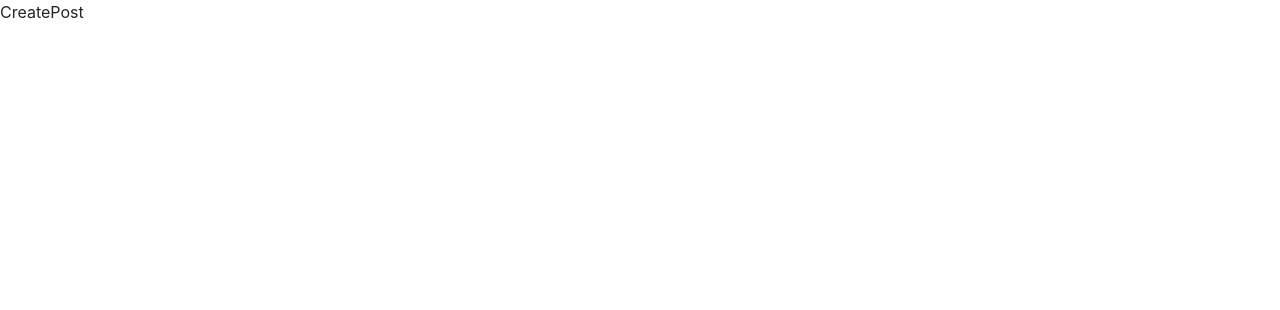
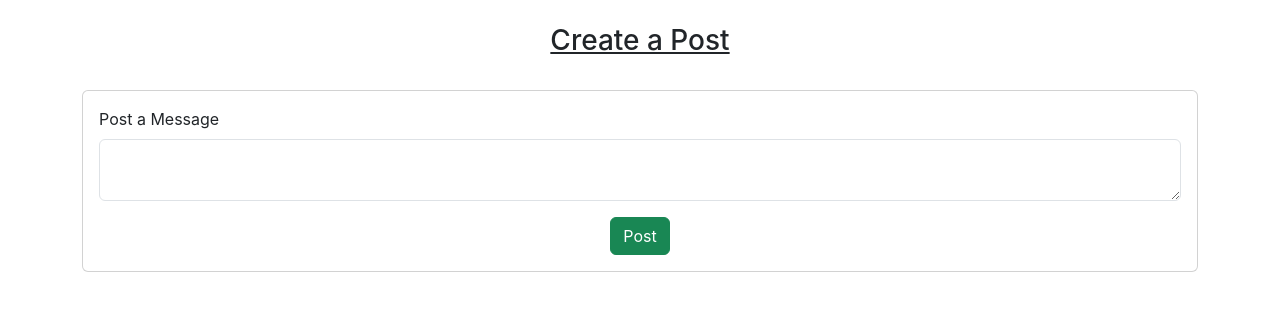
Before and after one commit to AnushaKAntonyAnu/newblog-frontend, a React (Create React App) app: page /createpost in a window 1280 px wide. Shown: the top 310 px of the page. Built offline with nearby package versions, Linux system fonts and the light colour scheme.

Commit message:
createPost completed

```diff
--- a/src/components/CreatePost.jsx
+++ b/src/components/CreatePost.jsx
@@ -1,8 +1,61 @@
-import React from 'react'
+import axios from 'axios'
+import React, { useState } from 'react'
 
 const CreatePost = () => {
+
+  const[token,setToken]=useState(
+    sessionStorage.getItem("token")
+  )
+
+  const [input,setInput]=useState(
+    {
+      "Message":"",
+      "userId":sessionStorage.getItem("userId")
+    }
+  )
+  const inputHandler=(event)=>{
+    setInput({...input,[event.target.name]:event.target.value})
+}
+const readValues=()=>{
+  console.log(input)
+  console.log(token)
+  axios.post("http://localhost:3031/create",input,{
+    headers:{"token":token,"Content-Type":"application/json"}
+  }).then(
+    (response)=>{
+if (response.data.status=="success") {
+  alert("Posted Successfully")
+} else {
+  alert("There is something want wrong")
+}
+    }
+  ).catch(
+    (error)=>{
+      console.log(error)
+    }
+  )
+}
   return (
-    <div>CreatePost</div>
+    <div>
+       <br></br><h3><center><u>Create a Post</u></center></h3><br></br>
+      <div className="container">
+      <div className="card" >
+      <div class="card-body">
+          <div className="col col-12 col-sm-12 col-md-12 col-lg-12 col-xl-12 col-xxl-12">
+            <div className="row g-3">
+              <div className="col col-12 col-sm-12 col-md-12 col-lg-12 col-xl-12 col-xxl-12">
+                <label htmlFor="" className="form-label">Post a Message</label>
+                <textarea name="Message" value={input.Message}  className="form-control" onChange={inputHandler} ></textarea>
+              </div>
+              <div className="col col-12 col-sm-12 col-md-12 col-lg-12 col-xl-12 col-xxl-12">
+               <center><button  onClick={readValues} className="btn btn-success">Post</button></center>
+              </div>
+            </div>
+          </div>
+        </div>
+      </div>
+    </div>
+    </div>
   )
 }
 
```
